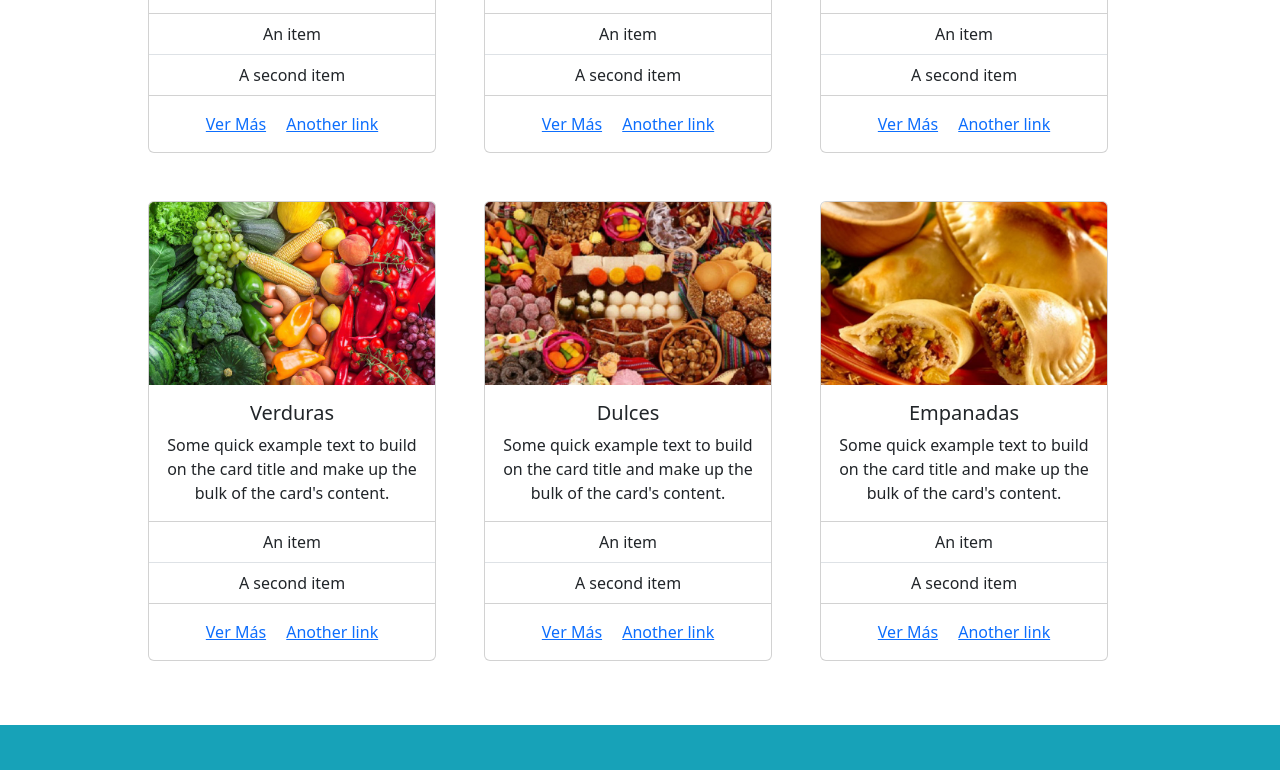
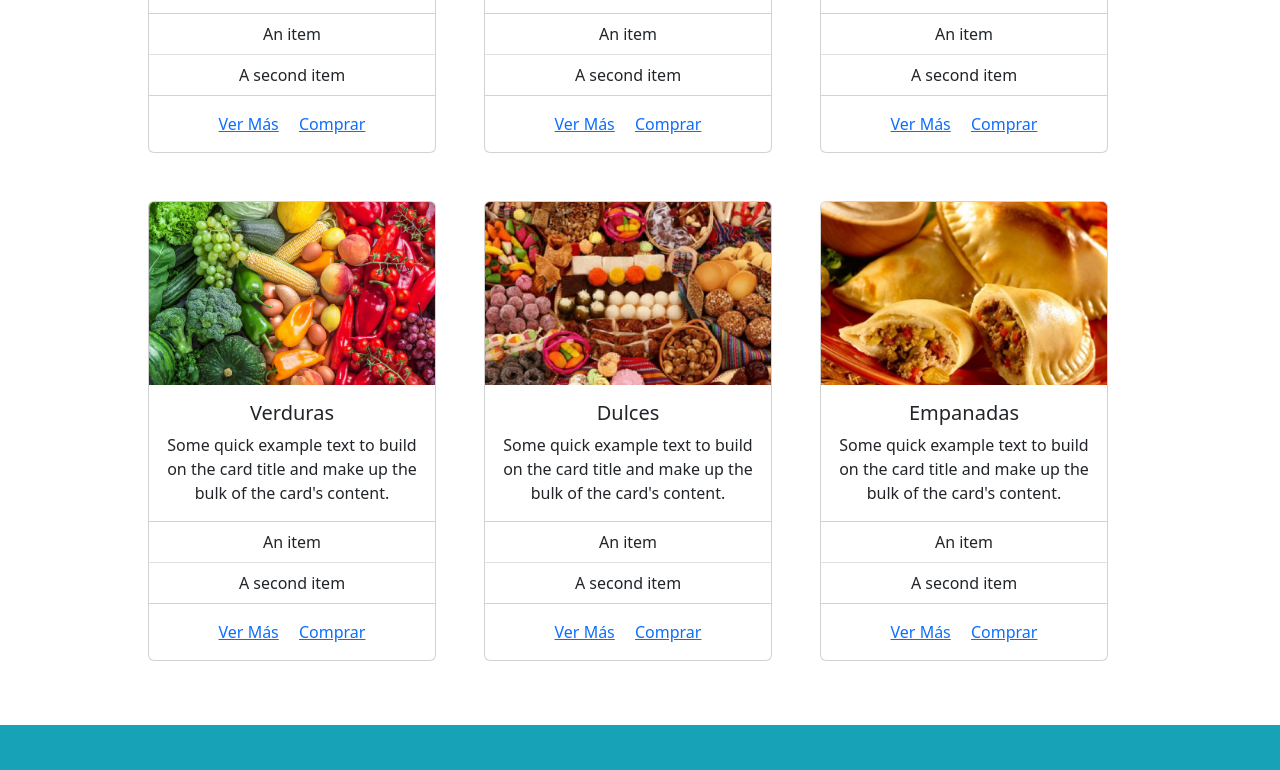
Before and after one commit to Izth4rDev/suricataPage, a plain HTML site: page index.html in a window 1280 px wide. Shown: the part 551-1321 px from the top of the page. Drawn offline with Linux system fonts and the light colour scheme.

Commit message:
links de las card añadidos

```diff
--- a/index.html
+++ b/index.html
@@ -48,7 +48,7 @@
                     </ul>
                     <div class="card-body">
                         <a href="#" class="card-link">Ver Más</a>
-                        <a href="#" class="card-link">Another link</a>
+                        <a href="#" class="card-link">Comprar</a>
                     </div>
                 </div>
                 <div class="card col-4 p-0" style="width: 18rem;">
@@ -63,7 +63,7 @@
                     </ul>
                     <div class="card-body">
                         <a href="#" class="card-link">Ver Más</a>
-                        <a href="#" class="card-link">Another link</a>
+                        <a href="#" class="card-link">Comprar</a>
                     </div>
                 </div>
                 <div class="card col-4 p-0" style="width: 18rem;">
@@ -78,7 +78,7 @@
                     </ul>
                     <div class="card-body">
                         <a href="#" class="card-link">Ver Más</a>
-                        <a href="#" class="card-link">Another link</a>
+                        <a href="#" class="card-link">Comprar</a>
                     </div>
                 </div>
                 <div class="card col-4 p-0" style="width: 18rem;">
@@ -93,7 +93,7 @@
                     </ul>
                     <div class="card-body">
                         <a href="#" class="card-link">Ver Más</a>
-                        <a href="#" class="card-link">Another link</a>
+                        <a href="#" class="card-link">Comprar</a>
                     </div>
                 </div>
                 <div class="card col-4 p-0" style="width: 18rem;">
@@ -108,7 +108,7 @@
                     </ul>
                     <div class="card-body">
                         <a href="#" class="card-link">Ver Más</a>
-                        <a href="#" class="card-link">Another link</a>
+                        <a href="#" class="card-link">Comprar</a>
                     </div>
                 </div>
                 <div class="card col-4 p-0" style="width: 18rem;">
@@ -123,7 +123,7 @@
                     </ul>
                     <div class="card-body">
                         <a href="#" class="card-link">Ver Más</a>
-                        <a href="#" class="card-link">Another link</a>
+                        <a href="#" class="card-link">Comprar</a>
                     </div>
                 </div>
             </div>
```
